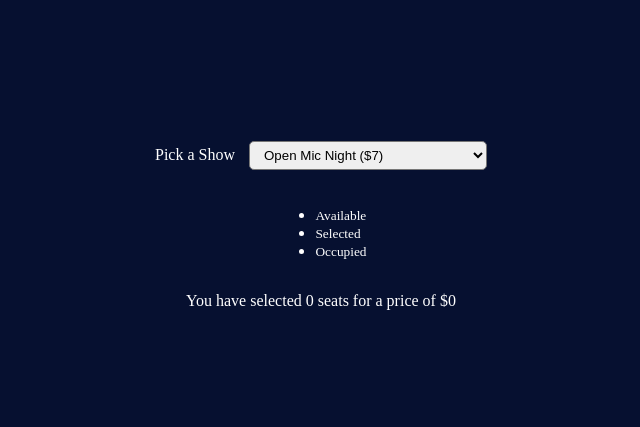
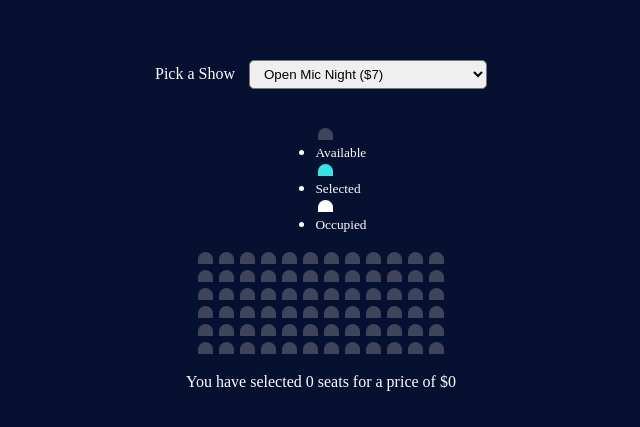
Before and after one commit to rcho100/movie-seat-booking, a plain HTML site: page index.html in a window 1280 px wide. Shown: the part 177-604 px from the top of the page, without its empty margins (319-959 px from the left). Drawn offline with Linux system fonts and the light colour scheme.

Commit message:
Style seats & organize into rows

```diff
--- a/style.css
+++ b/style.css
@@ -22,3 +22,24 @@ body {
     padding: 5px 10px;
     margin-left: 10px;
 }
+
+.seat {
+    background-color: #3d445c;
+    height: 12px;
+    width: 15px;
+    margin: 3px;
+    border-top-left-radius: 10px;
+    border-top-right-radius: 10px;
+}
+
+.seat.selected {
+    background-color: #39e3e3;
+}
+
+.seat.occupied {
+    background-color: white;
+}
+
+.row {
+    display: flex;
+}
```
